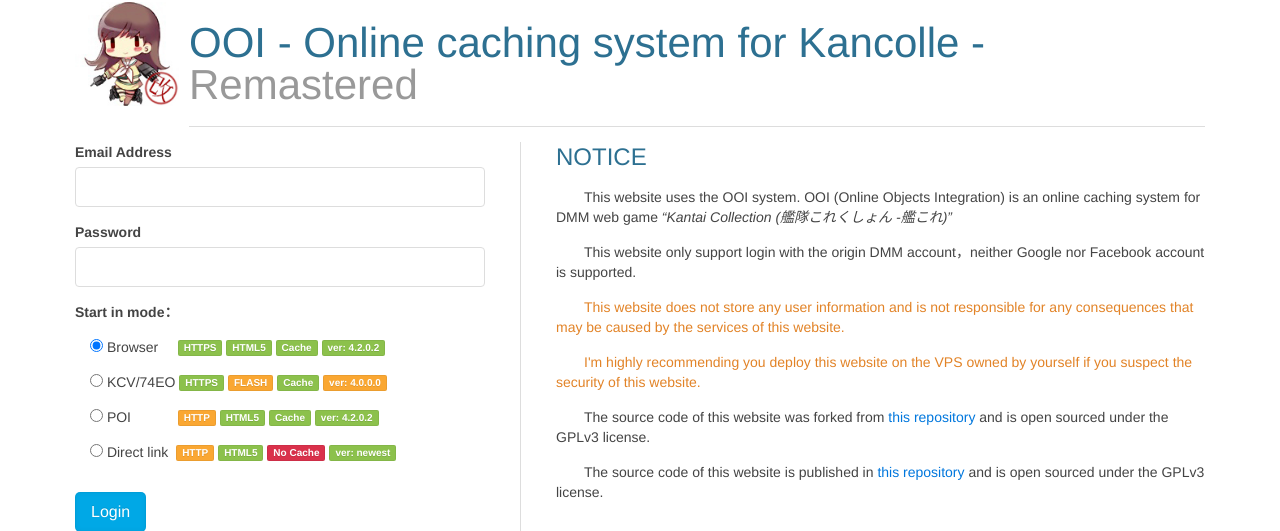
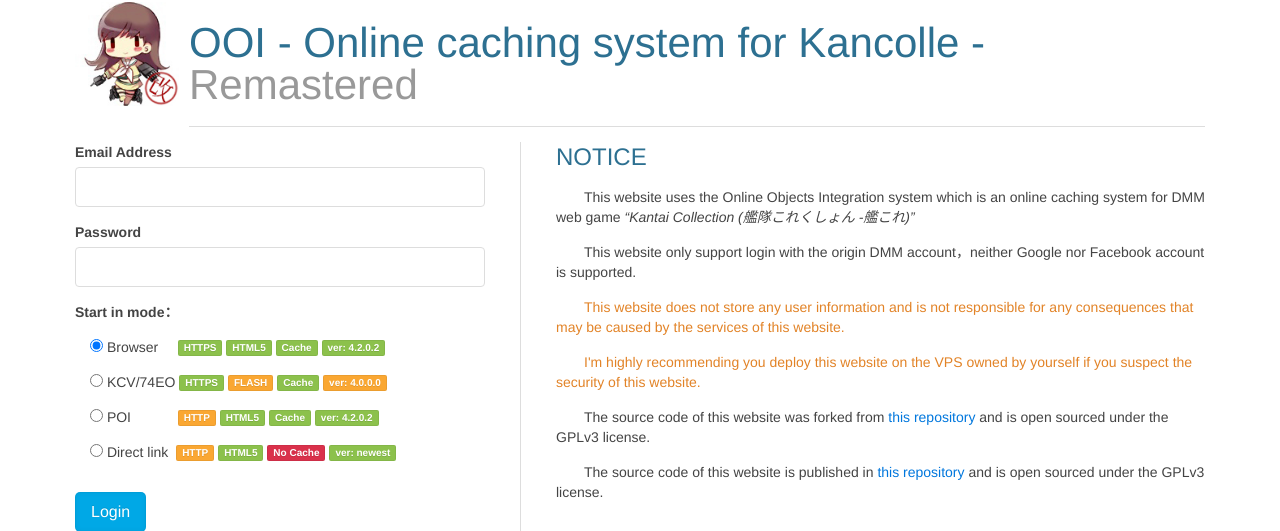
Before and after one commit to EnderQIU/ooi3-remastered, a Flask app: page / in a window 1280 px wide. Shown: the top 531 px of the page. Run offline with Flask 2, Linux system fonts and the light colour scheme.

Commit message:
update form.html

```diff
--- a/templates/form.html
+++ b/templates/form.html
@@ -74,7 +74,7 @@
     </div>
     <div id="ooi-announcement" class="uk-width-medium-3-5">
         <h2 class="uk-text-primary">NOTICE</h2>
-        <p>This website uses the OOI system. OOI (Online Objects Integration) is an online caching system for DMM web
+        <p>This website uses the Online Objects Integration system which is an online caching system for DMM web
             game <q>Kantai Collection (艦隊これくしょん -艦これ)</q></p>
         <p>This website only support login with the origin DMM account，neither Google nor Facebook account is
             supported.</p>
```
